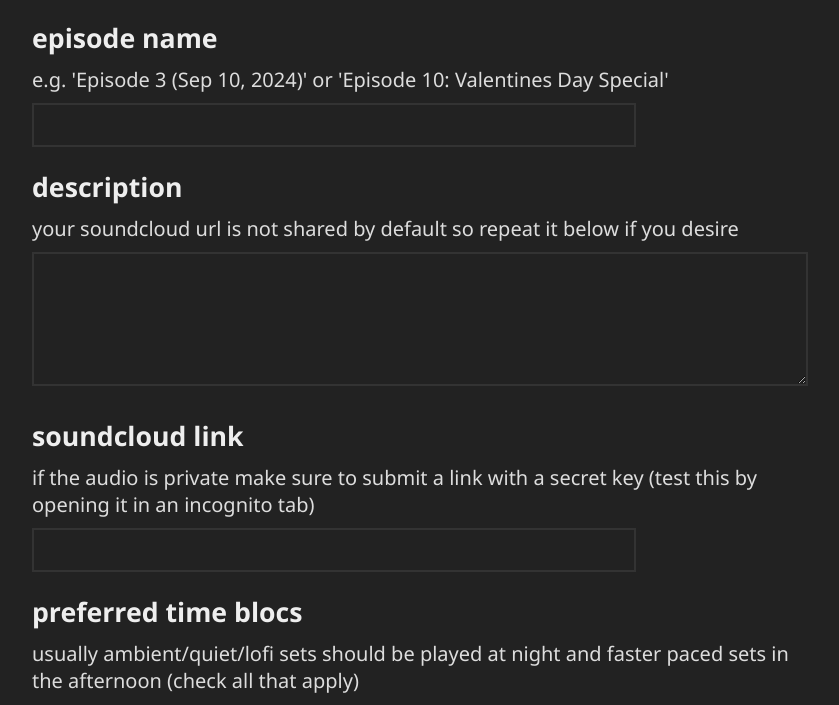
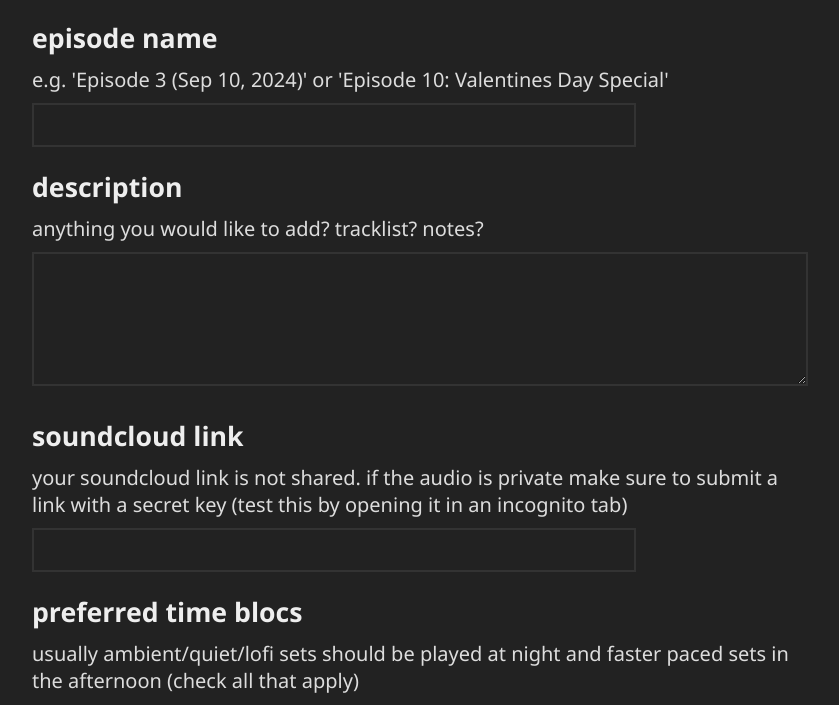
Before and after one commit to mgurga/lineinradio, a Django app: template website/templates/createepisode.html in a window 1280 px wide. Shown: the part 328-1033 px from the top of the page, without its empty margins (224-1063 px from the left). Run offline with Django 4.2, Linux system fonts and the light colour scheme; the template is opened without the code that fills it, so the values that code supplies are empty.

Commit message:
reword create episode template

```diff
--- a/website/templates/createepisode.html
+++ b/website/templates/createepisode.html
@@ -43,13 +43,13 @@
             <input name="name" type="text">
 
             <h2 style="margin-bottom: 5px;">description</h2>
-            <p>your soundcloud url is not shared by default so repeat it below if you desire</p>
+            <p>anything you would like to add? tracklist? notes?</p>
             <textarea rows=6 name="description"></textarea>
             <br>
 
             <h2 style="margin-bottom: 5px;">soundcloud link</h2>
-            <p>if the audio is private make sure to submit a link with a secret key (test this by opening it in an
-                incognito tab)</p>
+            <p>your soundcloud link is not shared. if the audio is private make sure to submit a
+                link with a secret key (test this by opening it in an incognito tab)</p>
             <input name="link" type="url">
 
             <h2 style="margin-bottom: 5px;">preferred time blocs</h2>
```
